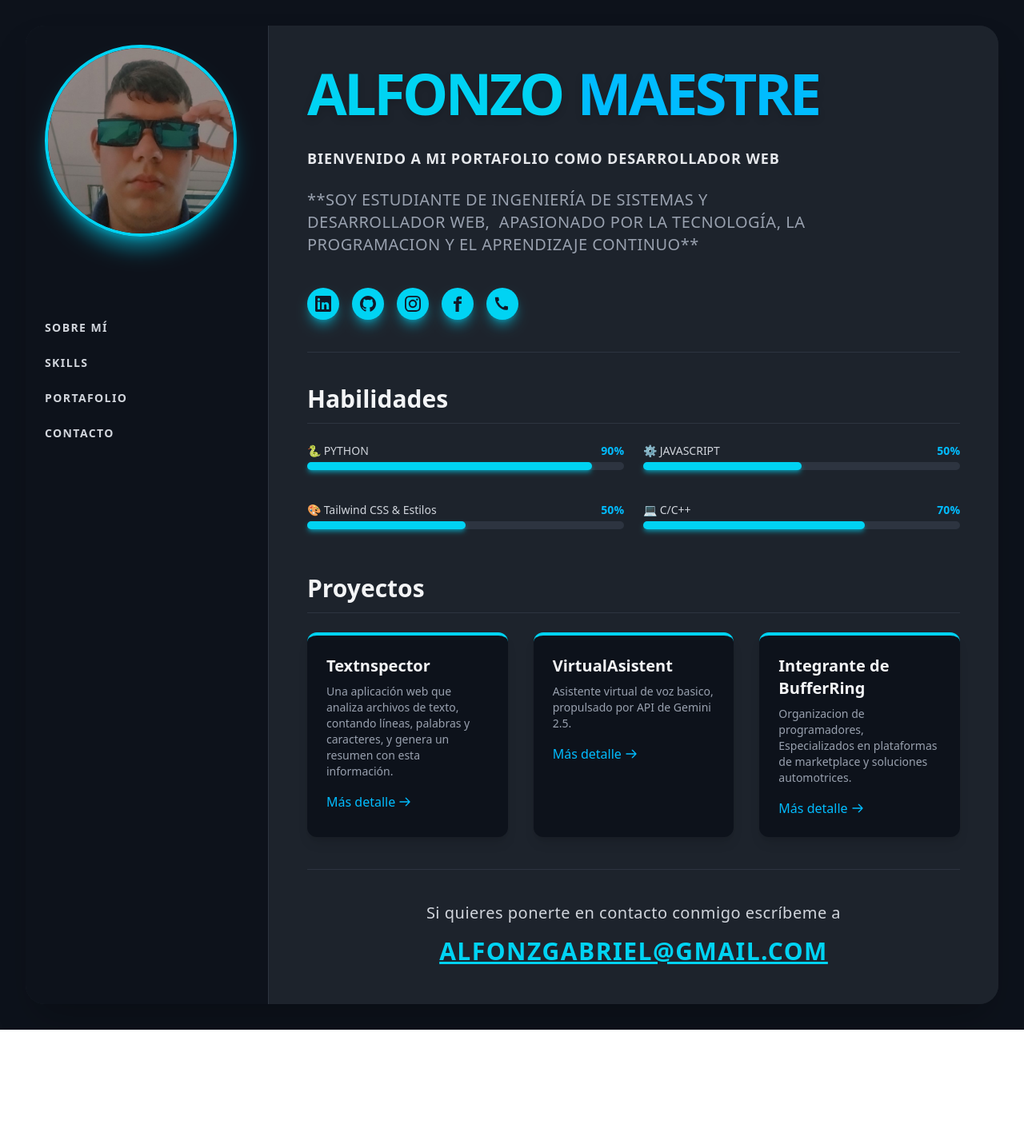
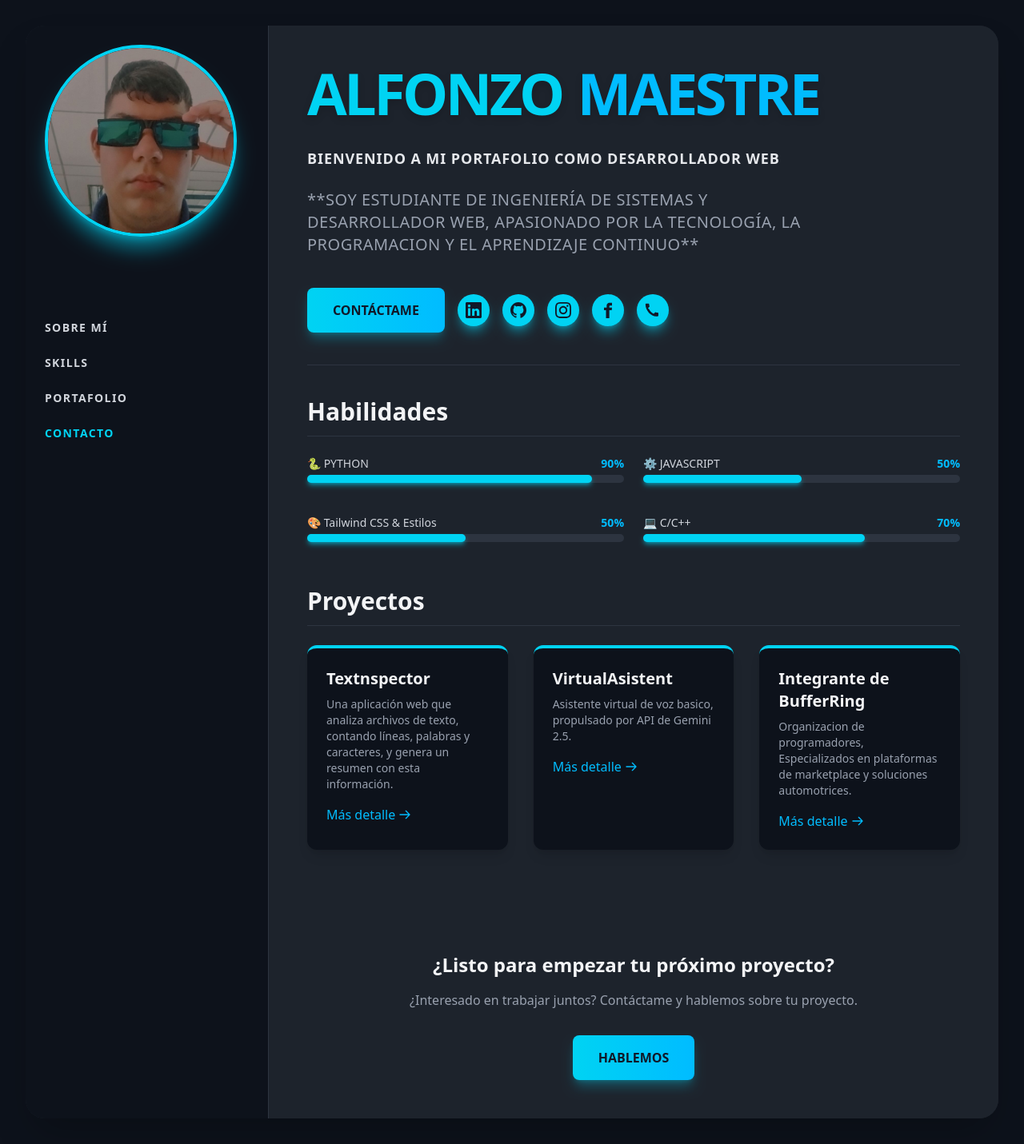
Before and after one commit to AlfonzoPro/Portafolio, a React (Vite) app: page / in a window 1280 px wide. Shown: the whole page at 80% size. Before the commit the page ends 1288 px from the top, so only its background shows below. Built offline with nearby package versions, Linux system fonts and the light colour scheme.

Commit message:
Update App.jsx

```diff
--- a/src/App.jsx
+++ b/src/App.jsx
@@ -3,16 +3,15 @@ import React, { useState } from 'react';
 // --- Datos ---
 const profileData = {
   name: "ALFONZO MAESTRE",
-  title: "SOY ESTUDIANTE DE INGENIERÍA DE SISTEMAS Y DESARROLLADOR WEB,  APASIONADO POR LA TECNOLOGÍA, LA PROGRAMACION Y EL APRENDIZAJE CONTINUO",
+  title: "SOY ESTUDIANTE DE INGENIERÍA DE SISTEMAS Y DESARROLLADOR WEB,  APASIONADO POR LA TECNOLOGÍA, LA PROGRAMACION Y EL APRENDIZAJE CONTINUO",
   email: "ALFONZGABRIEL@GMAIL.COM",
   linkedin: "https://www.linkedin.com/in/alfonzo-maestre-73945436b/",
   github: "https://github.com/AlfonzoPro",
-  behance: "https://www.facebook.com/alfonzogabriel.maestrebarrios", // Se usará para el ícono de Facebook
+  behance: "https://www.facebook.com/alfonzogabriel.maestrebarrios",
   whatsapp: "https://wa.me/+584124500597",
   instagram: "https://www.instagram.com/alfonzo_998/",
   welcomeMessage: "BIENVENIDO A MI PORTAFOLIO COMO DESARROLLADOR WEB",
-  contactMessage: "Si quieres ponerte en contacto conmigo escríbeme a ",
-  // Placeholder con el nuevo color de fondo del sidebar
+  contactMessage: "¿Interesado en trabajar juntos? Contáctame y hablemos sobre tu proyecto.",
   image: "src/fotoperfil.jpg"
 };
 
@@ -29,7 +28,7 @@ const projectsData = [
     title: "Textnspector",
     desc: "Una aplicación web que analiza archivos de texto, contando líneas, palabras y caracteres, y genera un resumen con esta información.",
     link: "https://github.com/AlfonzoPro/TextInspector",
-    technologies: ["Python", "HTML/CSS", "Flask",],
+    technologies: ["Python", "HTML/CSS", "Flask"],
     challenges: ["📝 Analiza archivos de texto (.txt)", "Cuenta: Número de líneas, Número de palabras, Número de caracteres", "Genera un archivo de resumen"]
   },
   {
@@ -51,7 +50,6 @@ const projectsData = [
 ];
 
 // --- Componentes SVG para Redes Sociales ---
-
 const LinkedInIcon = () => (
     <svg className="w-5 h-5 fill-current" viewBox="0 0 24 24" xmlns="http://www.w3.org/2000/svg"><path d="M22.23,0H1.77C0.79,0,0,0.79,0,1.77v20.46C0,23.21,0.79,24,1.77,24h20.46c0.98,0,1.77-0.79,1.77-1.77V1.77C24,0.79,23.21,0,22.23,0zM7.18,20.45H3.59V9H7.18V20.45zM5.38,7.43c-1.19,0-1.93-0.8-1.93-1.87c0-1.07,0.74-1.87,1.93-1.87c1.19,0,1.93,0.8,1.93,1.87C7.31,6.63,6.57,7.43,5.38,7.43zM20.45,20.45h-3.59v-5.6c0-1.33-0.5-2.24-1.68-2.24c-0.91,0-1.47,0.61-1.71,1.21c-0.08,0.21-0.1,0.5-0.1,0.79v5.84h-3.59s0.05-9.69,0-10.61h3.59v1.5c0.48-0.73,1.3-1.76,3.19-1.76c2.34,0,4.09,1.5,4.09,4.72V20.45z"/></svg>
 );
@@ -64,24 +62,19 @@ const InstagramIcon = () => (
 const FacebookIcon = () => (
     <svg className="w-5 h-5 fill-current" viewBox="0 0 24 24" xmlns="http://www.w3.org/2000/svg"><path d="M9 8h-3v4h3v12h5v-12h3.642l.358-4h-4v-1.667c0-.955.192-1.333 1.542-1.333h2.458v-4h-3.208c-3.636 0-4.792 2.523-4.792 4.545v2.455z"/></svg>
 );
-
-// Ícono de teléfono para WhatsApp (📞)
 const PhoneReceiverIcon = () => (
     <svg className="w-5 h-5 fill-current" viewBox="0 0 24 24" xmlns="http://www.w3.org/2000/svg"><path d="M6.62 10.79c1.4 2.88 3.82 5.29 6.7 6.7l2.14-2.14c.24-.24.59-.31.89-.18.91.35 1.94.55 3 .55.55 0 1 .45 1 1v3.5c0 .55-.45 1-1 1C10.74 23 1 13.26 1 3c0-.55.45-1 1-1h3.5c.55 0 1 .45 1 1 0 1.06.2 2.09.55 3 .13.3.06.65-.18.89l-2.14 2.14z"/></svg>
 );
 
-
-// Componente de Icono Social (Ajustado para el efecto glow y para usar SVGs)
+// Componente de Icono Social
 const SocialIcon = ({ href, platform, children }) => (
   <a
     href={href}
     target="_blank"
     rel="noopener noreferrer"
-    // Ahora con sombra y color azul neón
     className="w-10 h-10 flex items-center justify-center rounded-full bg-cyan-400 shadow-lg shadow-cyan-400/50 transition duration-150 hover:bg-sky-400 hover:shadow-sky-400/50"
     aria-label={`Enlace a mi perfil de ${platform}`}
   >
-    {/* El contenido (SVG) se inyecta como children y usa el color del círculo para el fill */}
     <span className="text-gray-900">
       {children}
     </span>
@@ -97,7 +90,6 @@ const SkillBar = ({ icon, name, level }) => (
     </div>
     <div className="w-full bg-[#2D3440] rounded-full h-2.5">
       <div
-        // La barra de progreso con glow azul
         className="bg-cyan-400 h-2.5 rounded-full transition-all duration-1000 ease-out shadow-md shadow-cyan-400/50"
         style={{ width: `${level}%` }}
       ></div>
@@ -115,7 +107,6 @@ const ProjectDetailModal = ({ project, onClose }) => {
       onClick={onClose}
     >
       <div
-        // Fondo del modal adaptado a la paleta gris oscura
         className="bg-[#1D232C] text-gray-100 rounded-xl max-w-lg w-full p-8 shadow-2xl overflow-y-auto max-h-[90vh] border border-cyan-400"
         onClick={(e) => e.stopPropagation()}
       >
@@ -133,7 +124,6 @@ const ProjectDetailModal = ({ project, onClose }) => {
         <p className="text-gray-400 mb-6 border-b border-[#2D3440] pb-4">{project.desc}</p>
 
         <div className="space-y-6">
-
           <div>
             <h3 className="text-xl font-semibold text-cyan-400 mb-2 flex items-center">
                 <span className="mr-2 text-2xl">🛠️</span> Tecnologías Utilizadas
@@ -163,7 +153,6 @@ const ProjectDetailModal = ({ project, onClose }) => {
           href={project.link}
           target="_blank"
           rel="noopener noreferrer"
-          // Botón principal de acción en color secundario
           className="mt-6 inline-flex justify-center w-full rounded-md shadow-sm px-4 py-2 bg-sky-400 text-gray-900 font-black uppercase hover:bg-sky-300 transition duration-150 sm:text-sm shadow-lg shadow-sky-400/50"
         >
           Ir al Repositorio
@@ -176,7 +165,6 @@ const ProjectDetailModal = ({ project, onClose }) => {
 // Componente para tarjetas de Proyecto
 const ProjectCard = ({ title, desc, onDetailsClick }) => (
   <div
-    // Fondo de las tarjetas más oscuro que el contenido principal, pero no tanto como el sidebar
     className="bg-[#0D121B] p-6 rounded-xl shadow-lg transition duration-300 cursor-pointer border-t-4 border-cyan-400 hover:border-sky-400 hover:shadow-xl hover:shadow-sky-400/20"
     onClick={onDetailsClick}
   >
@@ -189,9 +177,8 @@ const ProjectCard = ({ title, desc, onDetailsClick }) => (
   </div>
 );
 
-// --- Componente Principal (Mini Portafolio) ---
-const App = () => {
-  // --- DECLARACIÓN DEL ESTADO ---
+// --- Componente Principal (Home) ---
+const HomePage = ({ onNavigate }) => {
   const [selectedProject, setSelectedProject] = useState(null);
 
   const openModal = (project) => {
@@ -203,7 +190,6 @@ const App = () => {
   };
 
   return (
-    // Contenedor principal con fondo oscuro
     <div className="min-h-screen bg-[#0D121B] text-gray-100 font-sans p-0 md:p-8">
 
       {/* Contenedor Grid Principal */}
@@ -228,7 +214,7 @@ const App = () => {
 
           {/* Navegación (Alineada a la izquierda) */}
           <nav className="space-y-6 text-left w-full mt-8">
-            {['SOBRE MÍ', 'SKILLS', 'PORTAFOLIO', 'CONTACTO'].map((item) => (
+            {['SOBRE MÍ', 'SKILLS', 'PORTAFOLIO'].map((item) => (
               <a
                 key={item}
                 href={`#${item.toLowerCase().replace(/á/g, 'a').replace(/\s/g, '-')}`}
@@ -237,6 +223,12 @@ const App = () => {
                 {item}
               </a>
             ))}
+            <button
+              onClick={() => onNavigate('contact')}
+              className="block text-sm font-bold uppercase tracking-widest text-cyan-400 hover:text-sky-400 transition text-left"
+            >
+              CONTACTO
+            </button>
           </nav>
 
         </aside>
@@ -263,15 +255,23 @@ const App = () => {
               **{profileData.title}**
             </p>
 
+            {/* Botón de Contacto Principal */}
+            <div className="flex flex-col sm:flex-row gap-4 items-start sm:items-center mt-10">
+              <button
+                onClick={() => onNavigate('contact')}
+                className="px-8 py-4 bg-gradient-to-r from-cyan-400 to-sky-400 text-gray-900 font-black uppercase rounded-lg shadow-lg shadow-cyan-400/30 hover:shadow-cyan-400/50 transition duration-300 transform hover:scale-105"
+              >
+                Contáctame
+              </button>
+
               {/* Enlaces Sociales */}
-            <div className="flex space-x-4 mt-10">
+              <div className="flex space-x-4">
                 <SocialIcon href={profileData.linkedin} platform="LinkedIn"><LinkedInIcon /></SocialIcon>
                 <SocialIcon href={profileData.github} platform="GitHub"><GitHubIcon /></SocialIcon>
                 <SocialIcon href={profileData.instagram} platform="Instagram"><InstagramIcon /></SocialIcon>
-                {/* Usando el campo 'behance' como placeholder para el enlace de Facebook */}
                 <SocialIcon href={profileData.behance} platform="Facebook"><FacebookIcon /></SocialIcon>
-                {/* Usando el nuevo icono de teléfono para WhatsApp */}
                 <SocialIcon href={profileData.whatsapp} platform="WhatsApp"><PhoneReceiverIcon /></SocialIcon>
+              </div>
             </div>
 
           </section>
@@ -301,14 +301,20 @@ const App = () => {
             </div>
           </section>
 
-          {/* Sección 4: Contacto */}
-          <section id="contacto" className="pt-10 mt-10 border-t border-[#2D3440] text-center">
-            <p className="text-xl tracking-wide text-gray-300 mb-4 max-w-2xl mx-auto">
+          {/* Sección 4: Llamada a la acción */}
+          <section className="pt-16 mt-16 text-center">
+            <h3 className="text-2xl font-bold text-gray-100 mb-4">
+              ¿Listo para empezar tu próximo proyecto?
+            </h3>
+            <p className="text-gray-400 mb-8 max-w-2xl mx-auto">
               {profileData.contactMessage}
             </p>
-            <a href={`mailto:${profileData.email}`} className="text-3xl font-black text-cyan-400 hover:text-sky-400 transition underline tracking-wider">
-                {profileData.email}
-            </a>
+            <button
+              onClick={() => onNavigate('contact')}
+              className="px-8 py-4 bg-gradient-to-r from-cyan-400 to-sky-400 text-gray-900 font-black uppercase rounded-lg shadow-lg shadow-cyan-400/30 hover:shadow-cyan-400/50 transition duration-300 transform hover:scale-105"
+            >
+              Hablemos
+            </button>
           </section>
 
         </div>
@@ -324,4 +330,4 @@ const App = () => {
   );
 };
 
-export default App;
+export default HomePage;
```
Lines whose indentation alone changed are shown as unchanged.
